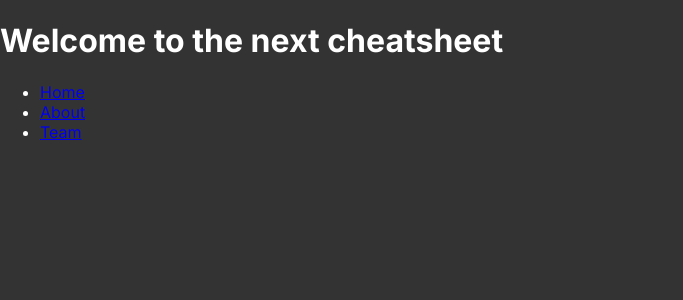
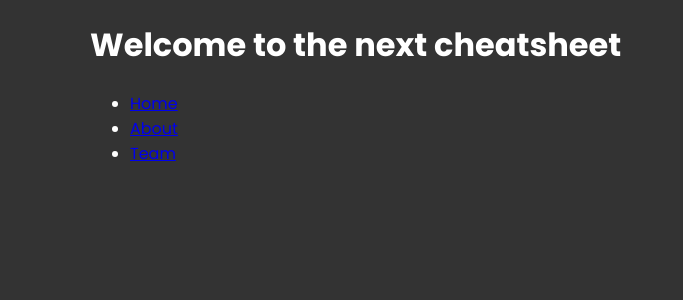
Before and after one commit to RayChromium/learn-frontend, a Next.js app in the folder next-crash-course/: page / in a window 1280 px wide. Shown: the top 300 px of the page, without its empty margins (0-683 px from the left). Built offline with nearby package versions, Linux system fonts and the light colour scheme.

Commit message:
next_crash: import font in layout.js

```diff
--- a/next-crash-course/app/layout.js
+++ b/next-crash-course/app/layout.js
@@ -1,7 +1,11 @@
+import { Poppins } from 'next/font/google'
 import './globals.css'
 import { Inter } from 'next/font/google'
 
-const inter = Inter({ subsets: ['latin'] })
+const popins = Poppins({
+  weight: ['400', '700'],
+  subsets: ['latin']
+})
 
 //global meta
 export const metadata = {
@@ -13,7 +17,11 @@
 export default function RootLayout({ children }) {
   return (
     <html lang="en">
-      <body className={inter.className}>{children}</body>
+      <body className={popins.className}>
+        <main className='container'>
+          {children}
+        </main>
+      </body>
     </html>
   )
 }
```
